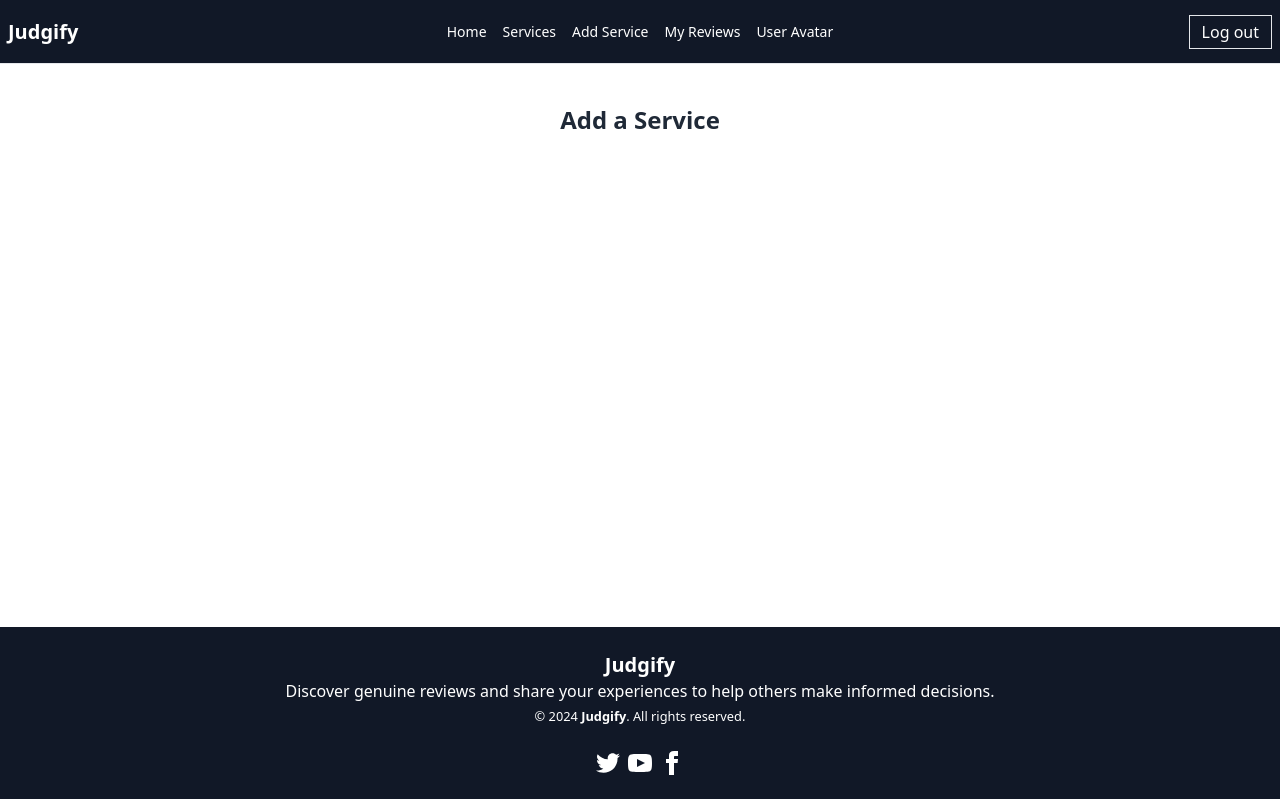
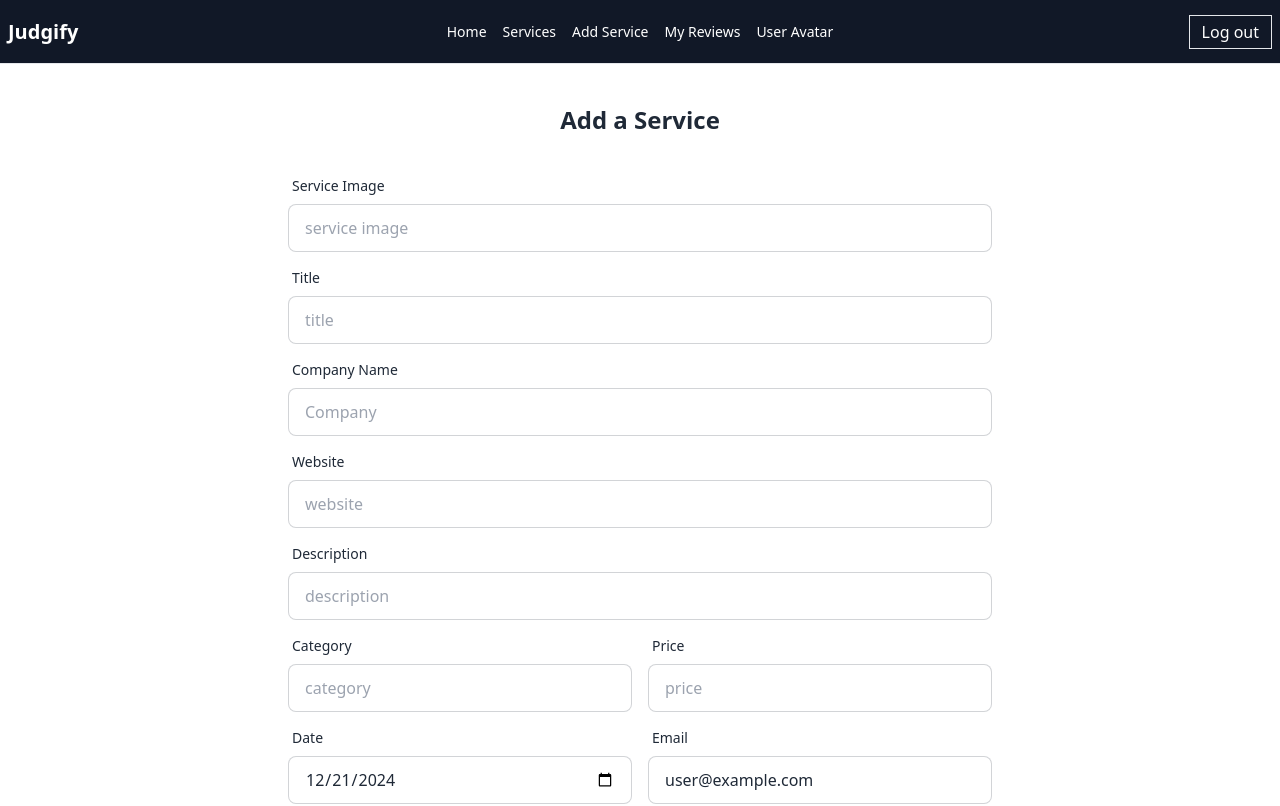
Before and after one commit to Rupon100/Judgify-client, a React (Vite) app: page /add-service in a window 1280 px wide. Shown: the top 806 px of the page. Built offline with nearby package versions, Linux system fonts and the light colour scheme; no server answers; sample sign-in values are in the browser's storage.

Commit message:
add service form functionally added with DB

```diff
--- a/package.json
+++ b/package.json
@@ -10,6 +10,7 @@
     "preview": "vite preview"
   },
   "dependencies": {
+    "axios": "^1.7.9",
     "dotenv": "^16.4.7",
     "firebase": "^11.1.0",
     "localforage": "^1.10.0",
--- a/src/Pages/AddService.jsx
+++ b/src/Pages/AddService.jsx
@@ -1,17 +1,102 @@
+import { useContext } from "react";
+import { AuthContext } from './../Providers/AuthProvider';
+import { toast } from 'react-hot-toast';
+import axios from 'axios';
+
 
 
 const AddService = () => {
 
-    const addService = () => {
+    const { user } = useContext(AuthContext);
+    const currentDate = new Date().toISOString().split('T')[0];
+    console.log(currentDate);
 
+    const addService = async (e) => {
+        e.preventDefault();
+        const formData = new FormData(e.target);
+        const dataInfo = Object.fromEntries(formData.entries());
+        console.log(dataInfo);
+
+        // post data
+        try{
+            const { data } = await axios.post(`${import.meta.env.VITE_API_URL}/add-service`, dataInfo);
+            // console.log(data);
+            toast.success('Service Added Successfully!');
+        }catch(err){
+            toast.error(`${err}`);
+        }
     }
 
     return (
-        <div className="p-10 flex justify-center items-center" >
-            <div>
-                <h2 className="text-2xl font-semibold" >Add a Service</h2>
-                <div onClick={addService} >
-
+        <div className="p-10 flex items-center" >
+            <div className="w-full" >
+                <h2 className="text-2xl text-center  font-semibold" >Add a Service</h2>
+                <div className="max-w-3xl mx-auto " >
+                    <div className="card bg-base-100 w-full shrink-0" >
+                        <form  onSubmit={addService} className="card-body">
+                          <div className="form-control">
+                            <label className="label">
+                              <span className="label-text">Service Image</span>
+                            </label>
+                            <input type="text" placeholder="service image" name="service-image" className="input input-bordered" required />
+                          </div>
+                          <div className="form-control">
+                            <label className="label">
+                              <span className="label-text">Title</span>
+                            </label>
+                            <input type="text" placeholder="title" name="title" className="input input-bordered" required />
+                          </div>
+                          <div className="form-control">
+                            <label className="label">
+                              <span className="label-text">Company Name</span>
+                            </label>
+                            <input type="text" placeholder="Company" name="company" className="input input-bordered" required />
+                          </div>
+                          <div className="form-control">
+                            <label className="label">
+                              <span className="label-text">Website</span>
+                            </label>
+                            <input type="url" placeholder="website" name="website" className="input input-bordered" required />
+                          </div>
+                          <div className="form-control">
+                            <label className="label">
+                              <span className="label-text">Description</span>
+                            </label>
+                            <input type="text" placeholder="description" name="description" className="input input-bordered" required />
+                          </div>
+                          <div className="flex gap-4 flex-col md:flex-row" >
+                                <div className="form-control md:w-1/2 ">
+                                  <label className="label">
+                                    <span className="label-text">Category</span>
+                                  </label>
+                                  <input type="text" placeholder="category" name="category" className="input input-bordered" required />
+                                </div>
+                                <div className="form-control md:w-1/2 ">
+                                  <label className="label">
+                                    <span className="label-text">Price</span>
+                                  </label>
+                                  <input type="number" placeholder="price" name="price" className="input input-bordered" required />
+                                </div>
+                          </div>
+                          <div className="flex gap-4 flex-col md:flex-row" >
+                                <div className="form-control md:w-1/2 ">
+                                  <label className="label">
+                                    <span className="label-text">Date</span>
+                                  </label>
+                                  <input type="date" defaultValue={currentDate} placeholder="date" name="date" className="input input-bordered" required />
+                                </div>
+                                <div className="form-control md:w-1/2 ">
+                                  <label className="label">
+                                    <span className="label-text">Email</span>
+                                  </label>
+                                  <input type="email" placeholder="email" defaultValue={user?.email}  name="email" className="input input-bordered" required />
+                                </div>
+                          </div>
+                          <div className="form-control mt-6">
+                            <button className="btn bg-gray-900 text-white hover:bg-gray-800">Add</button>
+                          </div>
+                        </form>
+                    </div>
                 </div>
             </div>
         </div>
```
Also changed, not shown: src/Pages/Services.jsx (+9 -1 lines), 1 other file (tests, documents, lock files or other folders).
